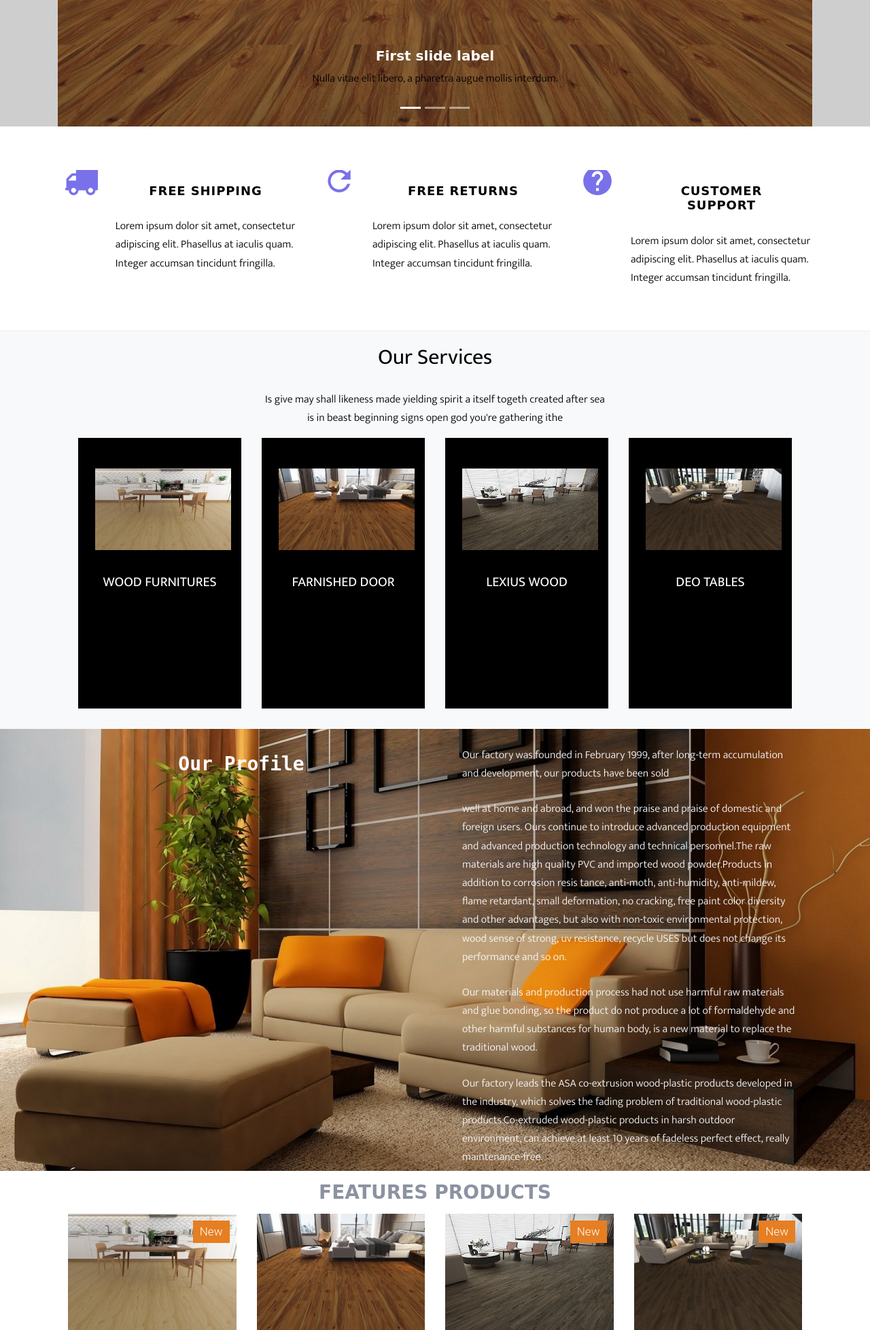
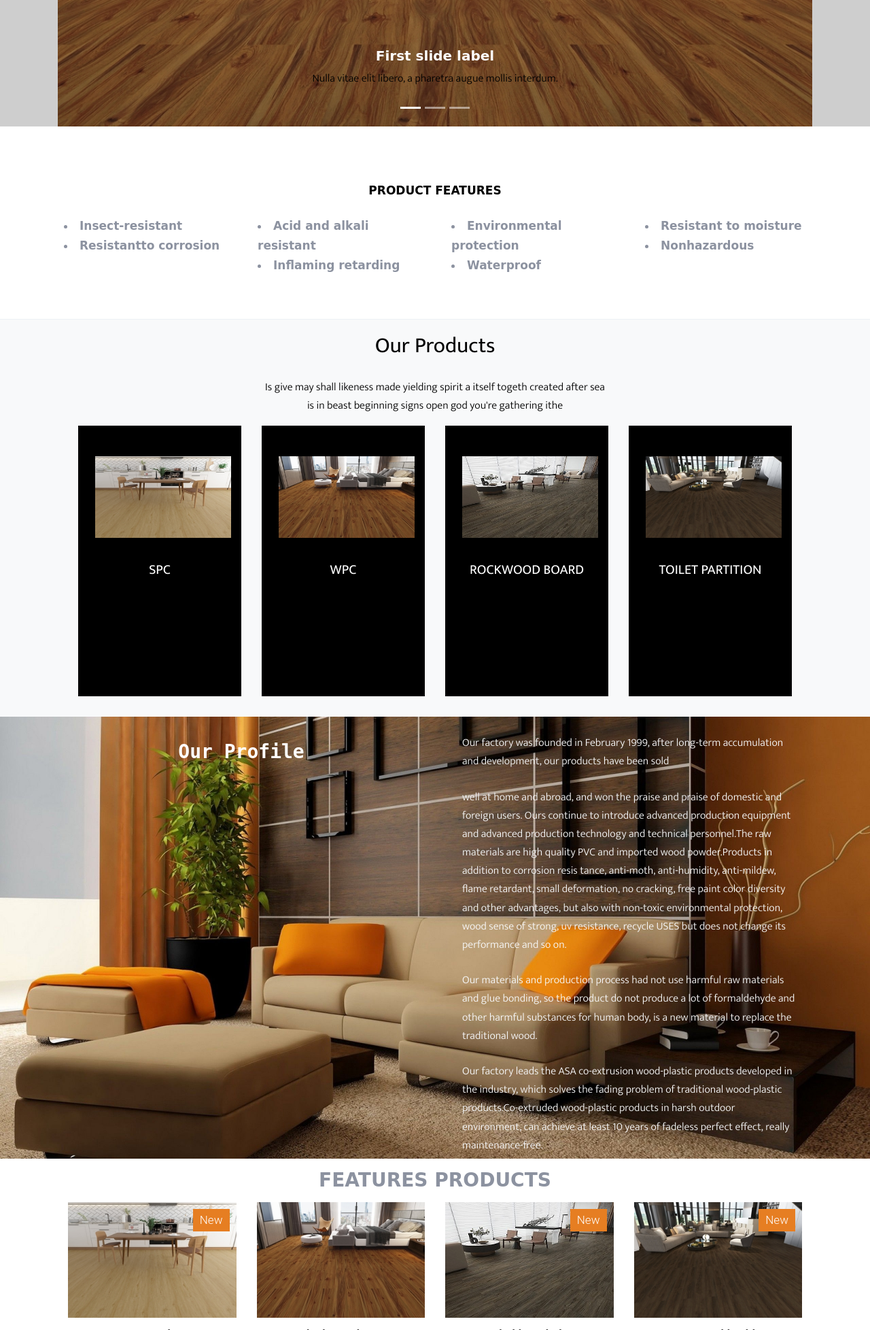
Before and after one commit to shuvro-baset/enoch_international, a Django app: page / in a window 1280 px wide. Shown: the part 502-2458 px from the top of the page at 68% size. Run offline with Django 3.2, Linux system fonts and the light colour scheme; some libraries are stand-ins or nearby versions; some web fonts are replaced.

Commit message:
new update frontend

```diff
--- a/enoch/models.py
+++ b/enoch/models.py
@@ -8,6 +8,7 @@ class Product(models.Model):
         ('WPC', 'WPC'),
         ('Rockwood Board', 'Rockwood Board'),
         ('Toilet Partition', 'Toilet Partition'),
+        ('Others', 'Others'),
     )
 
     name = models.CharField(max_length=200, default='')
--- a/static/css/style.css
+++ b/static/css/style.css
@@ -157,6 +157,13 @@ a:hover {
 }
 
 .site-section h2 {
+
+    font-weight: bold;
+    font-size: 17px;
+    font-family: cursive;
+}
+
+.feature {
 
     font-weight: bold;
     font-size: 17px;
@@ -2282,7 +2289,7 @@ textarea.input100 {
 
 
 /* About Section Start */
-.abt{
+.abt {
     height: 350px;
     width: 100%;
     background-image: url(../images/crsl6.jpg);
@@ -2292,18 +2299,21 @@ textarea.input100 {
     position: relative;
     background-attachment: fixed;
 }
-.abt h3{
+
+.abt h3 {
     text-align: center;
     color: #ffffff;
     margin-top: 20px;
     font-weight: bold;
     font-family: -apple-system, BlinkMacSystemFont, 'Segoe UI', Roboto, Oxygen, Ubuntu, Cantarell, 'Open Sans', 'Helvetica Neue', sans-serif;
 }
-.abt_text{
+
+.abt_text {
     height: 440px;
     width: 100%;
 }
-.abt_text img{
+
+.abt_text img {
     height: 310px;
     width: 340px;
     margin-top: 30px;
@@ -2312,26 +2322,28 @@ textarea.input100 {
     border-radius: 4px;
 
 
-
-
-}
-.abt_text img:hover{
+}
+
+.abt_text img:hover {
     box-shadow: 0 0 2px 1px rgba(40, 108, 131, 0.5);
     /* transform: rotateZ(90deg); */
 }
-.abt_text h3{
+
+.abt_text h3 {
     margin-top: 32px;
     font-size: 30px;
     color: #000;
     font-family: Verdana, Geneva, Tahoma, sans-serif;
 }
-.abt_text p{
+
+.abt_text p {
     text-transform: capitalize;
     text-align: justify;
     color: #969696;
     float: right;
 }
-.txt_port{
+
+.txt_port {
     height: 550px;
     width: 100%;
     background-image: url(../images/crsl2.jpg);
@@ -2343,20 +2355,24 @@ float: right;
 
 
 }
-.about-us h1,h2,p{
-  color: #000!important;
-}
-.txt_port h3{
+
+.about-us h1, h2, p {
+    color: #000 !important;
+}
+
+.txt_port h3 {
     margin-top: 20px;
     color: #ffffff;
 }
-.txt_port p{
-  color: #ffffff!important;
-}
+
+.txt_port p {
+    color: #ffffff !important;
+}
+
 /* About Section End */
 
 
-.logo img{
+.logo img {
     height: 70px;
     width: 120px;
 }
--- a/templates/header.html
+++ b/templates/header.html
@@ -63,6 +63,8 @@
                             Board</a>
                         <a class="dropdown-item" href="{% url 'enoch:shop' %}?category=Toilet Partition">Toilet
                             Partition</a>
+                        <a class="dropdown-item"
+                                            href="{% url 'enoch:shop' %}?category=Others">Others</a>
                     </div>
                 </li>
                 <li class="nav-item">
--- a/templates/index.html
+++ b/templates/index.html
@@ -36,6 +36,20 @@
                             <p>Praesent commodo cursus magna, vel scelerisque nisl consectetur.</p>
                         </div>
                     </div>
+                    <div class="carousel-item">
+                        <img src="{% static 'images/slider3.jpg' %}" class="d-block w-100" alt="...">
+                        <div class="carousel-caption d-none d-md-block">
+                            <h5>Fourth slide label</h5>
+                            <p>Praesent commodo cursus magna, vel scelerisque nisl consectetur.</p>
+                        </div>
+                    </div>
+                    <div class="carousel-item">
+                        <img src="{% static 'images/slider3.jpg' %}" class="d-block w-100" alt="...">
+                        <div class="carousel-caption d-none d-md-block">
+                            <h5>Fifth slide label</h5>
+                            <p>Praesent commodo cursus magna, vel scelerisque nisl consectetur.</p>
+                        </div>
+                    </div>
                 </div>
                 <a class="carousel-control-prev" href="#carouselExampleCaptions" role="button" data-slide="prev">
                     <span class="carousel-control-prev-icon" aria-hidden="true"></span>
@@ -55,37 +69,48 @@
     <div class="site-section site-section-sm site-blocks-1">
         <div class="container">
             <div class="row">
-                <div class="col-md-6 col-lg-4 d-lg-flex mb-4 mb-lg-0 pl-4" data-aos="fade-up" data-aos-delay="">
-                    <div class="icon mr-4 align-self-start">
-                        <span class="icon-truck"></span>
+                <div class="col-12">
+                    <h2 class="text-uppercase text-center">Product Features</h2>
                 </div>
+                <div class="col-md-6 col-lg-3 d-lg-flex mb-4 mb-lg-0 pl-4" data-aos="fade-up" data-aos-delay="">
+
                     <div class="text">
-                        <h2 class="text-uppercase">Free Shipping</h2>
-                        <p>Lorem ipsum dolor sit amet, consectetur adipiscing elit. Phasellus at iaculis quam. Integer
-                            accumsan
-                            tincidunt fringilla.</p>
+                        <li class="feature"> Insect-resistant</li>
+                        <li class="feature"> Resistantto corrosion</li>
+
                     </div>
                 </div>
-                <div class="col-md-6 col-lg-4 d-lg-flex mb-4 mb-lg-0 pl-4" data-aos="fade-up" data-aos-delay="100">
-                    <div class="icon mr-4 align-self-start">
-                        <span class="icon-refresh2"></span>
-                    </div>
+                <div class="col-md-6 col-lg-3 d-lg-flex mb-4 mb-lg-0 pl-4" data-aos="fade-up" data-aos-delay="100">
+
                     <div class="text">
-                        <h2 class="text-uppercase">Free Returns</h2>
-                        <p>Lorem ipsum dolor sit amet, consectetur adipiscing elit. Phasellus at iaculis quam. Integer
-                            accumsan
-                            tincidunt fringilla.</p>
+                        <li class="feature"> Acid and
+                            alkali resistant
+                        </li>
+                        <li class="feature"> Inflaming
+                            retarding
+                        </li>
+
                     </div>
                 </div>
-                <div class="col-md-6 col-lg-4 d-lg-flex mb-4 mb-lg-0 pl-4" data-aos="fade-up" data-aos-delay="200">
-                    <div class="icon mr-4 align-self-start">
-                        <span class="icon-help"></span>
+                <div class="col-md-6 col-lg-3 d-lg-flex mb-4 mb-lg-0 pl-4" data-aos="fade-up" data-aos-delay="200">
+
+                    <div class="text">
+                        <li class="feature"> Environmental
+                            protection
+                        </li>
+                        <li class="feature"> Waterproof
+                        </li>
+
                     </div>
+                </div>
+                <div class="col-md-6 col-lg-3 d-lg-flex mb-4 mb-lg-0 pl-4" data-aos="fade-up" data-aos-delay="200">
+
                     <div class="text">
-                        <h2 class="text-uppercase">Customer Support</h2>
-                        <p>Lorem ipsum dolor sit amet, consectetur adipiscing elit. Phasellus at iaculis quam. Integer
-                            accumsan
-                            tincidunt fringilla.</p>
+                        <li class="feature">Resistant
+                            to moisture
+                        </li>
+                        <li class="feature"> Nonhazardous</li>
+
                     </div>
                 </div>
             </div>
@@ -106,7 +131,7 @@
                             <div class="banner_inner d-flex align-items-center">
                                 <div class="container">
                                     <div class="banner_content text-center">
-                                        <h2> Our Services</h2>
+                                        <h2> Our Products</h2>
 
                                     </div>
                                 </div>
@@ -138,7 +163,7 @@
                                                 <div class="col-lg-3 col-md-6">
                                                     <div class="feature_item">
                                                         <img src="{% static 'images/crsl1.jpg' %}" alt="">
-                                                        <h4>Wood Furnitures</h4>
+                                                        <h4>SPC</h4>
                                                         <p>Creeping for female light years that lesser can't evening
                                                             heaven isn't
                                                             bearing tree</p>
@@ -147,7 +172,7 @@
                                                 <div class="col-lg-3 col-md-6">
                                                     <div class="feature_item">
                                                         <img src="{% static 'images/crsl2.jpg' %}" alt="">
-                                                        <h4>Farnished Door</h4>
+                                                        <h4>WPC</h4>
                                                         <p>Creeping for female light years that lesser can't evening
                                                             heaven isn't
                                                             bearing tree</p>
@@ -156,7 +181,8 @@
                                                 <div class="col-lg-3 col-md-6">
                                                     <div class="feature_item">
                                                         <img src="{% static 'images/crsl3.jpg' %}" alt="">
-                                                        <h4>Lexius Wood</h4>
+                                                        <h4>Rockwood
+                            Board</h4>
                                                         <p>Creeping for female light years that lesser can't evening
                                                             heaven isn't
                                                             bearing tree</p>
@@ -165,7 +191,8 @@
                                                 <div class="col-lg-3 col-md-6">
                                                     <div class="feature_item">
                                                         <img src="{% static 'images/crsl4.jpg' %}" alt="">
-                                                        <h4>DEO Tables</h4>
+                                                        <h4>Toilet
+                            Partition</h4>
                                                         <p>Creeping for female light years that lesser can't evening
                                                             heaven isn't
                                                             bearing tree</p>
@@ -197,10 +224,12 @@
 
                 <div class="col-md-6">
                     <div class="st_txt text-light">
-                        <p class="text-light">Our factory was founded in February 1999, after long-term accumulation and development, our
+                        <p class="text-light">Our factory was founded in February 1999, after long-term accumulation and
+                            development, our
                             products have been sold
                         </p>
-                        <p class="text-light">well at home and abroad, and won the praise and praise of domestic and foreign users.
+                        <p class="text-light">well at home and abroad, and won the praise and praise of domestic and
+                            foreign users.
                             Ours continue to introduce advanced production equipment and advanced production technology
                             and technical personnel.The raw materials are high quality PVC and imported wood
                             powder.Products in addition to corrosion resis tance,
@@ -216,7 +245,8 @@
                             body, is a new material to replace the traditional
                             wood. </p>
 
-                        <p class="text-light"> Our factory leads the ASA co-extrusion wood-plastic products developed in the industry,
+                        <p class="text-light"> Our factory leads the ASA co-extrusion wood-plastic products developed in
+                            the industry,
                             which solves the fading problem
                             of traditional wood-plastic products.Co-extruded wood-plastic products in harsh outdoor
                             environment, can achieve at
```
Also changed, not shown: templates/footer.html (+14 -16 lines), enoch/migrations/0002_auto_20201020_0205.py (added). Lines whose indentation alone changed are shown as unchanged.
